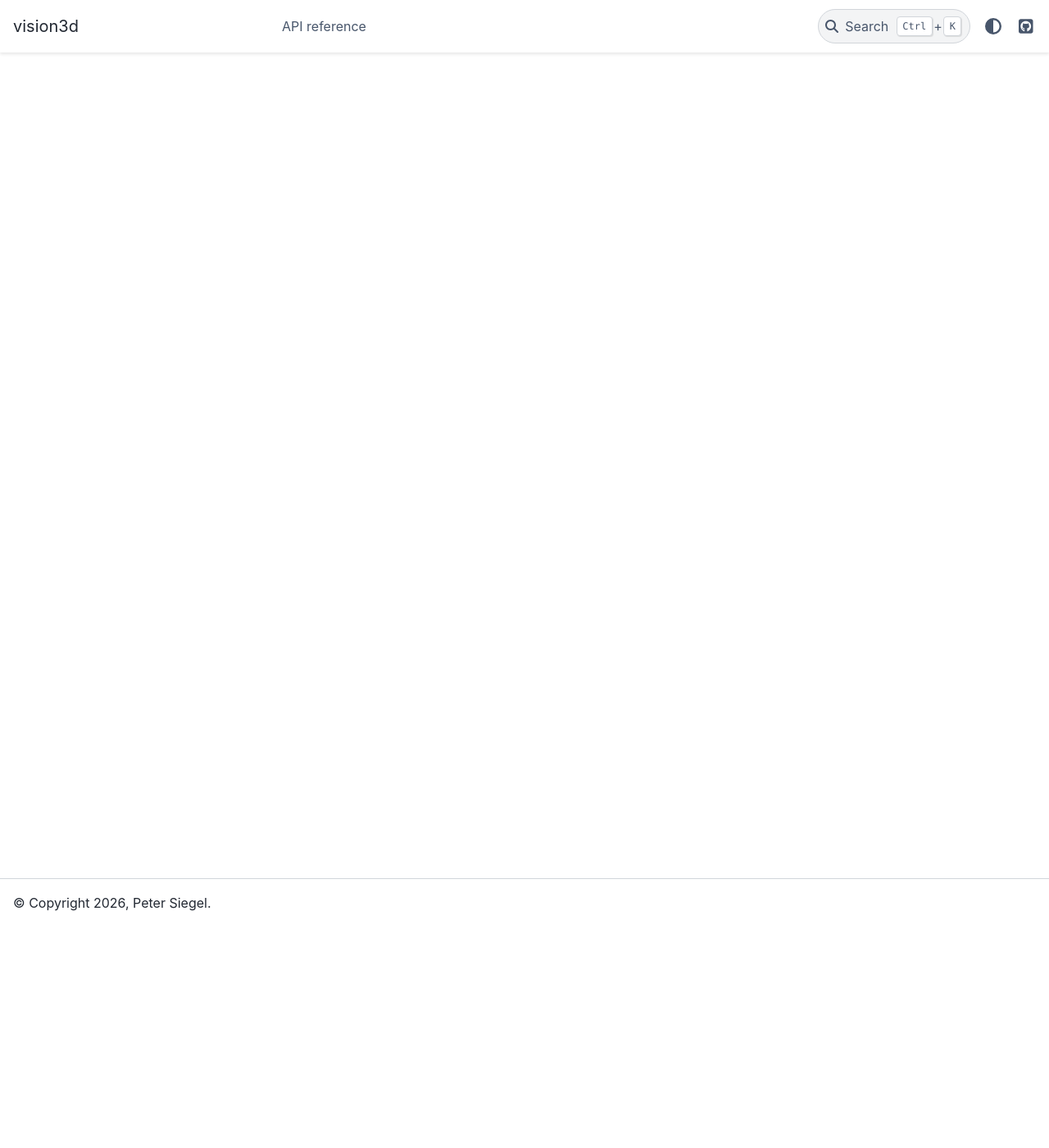
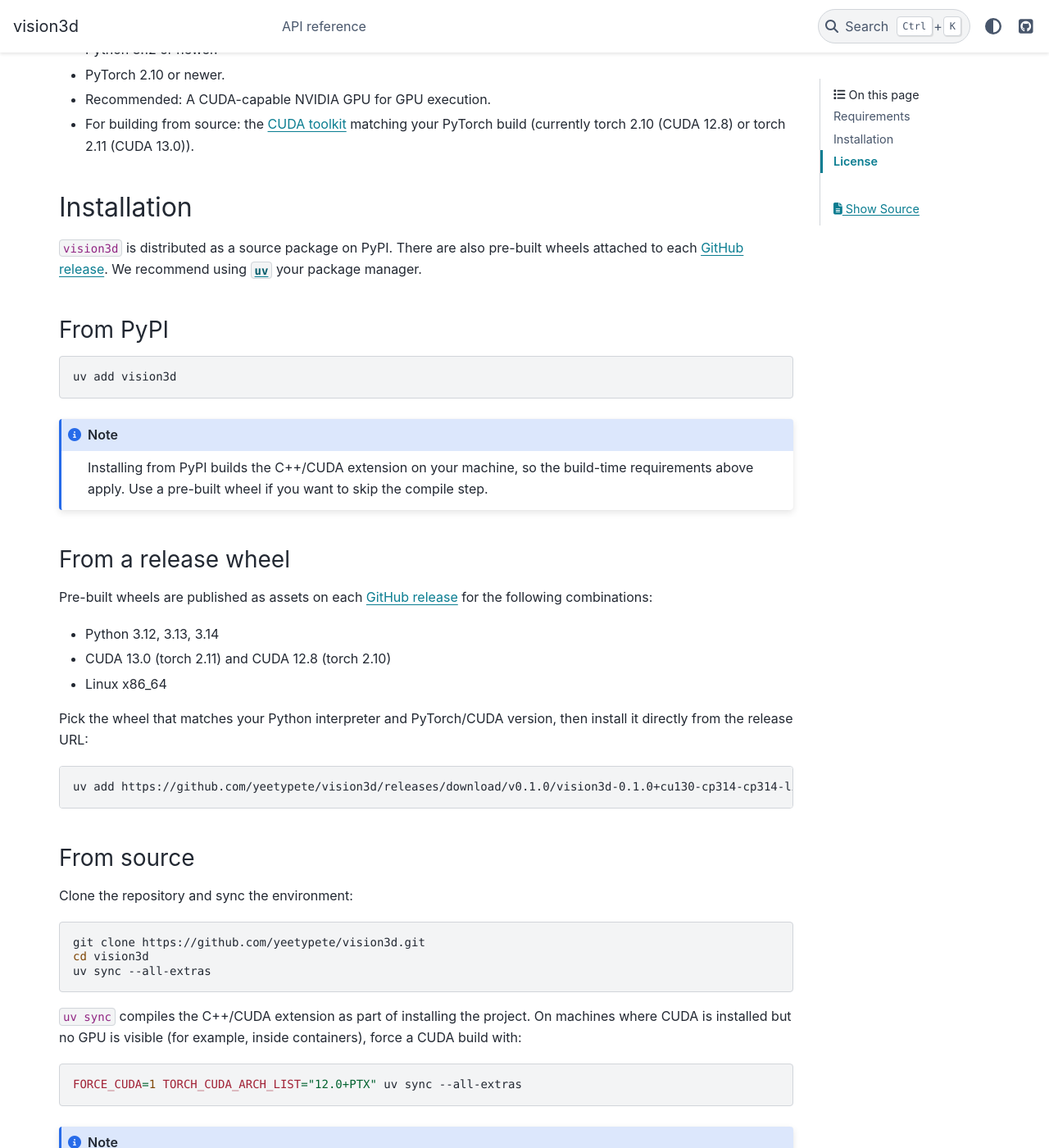
Before and after one commit to yeetypete/vision3d, a Sphinx documentation site: the page built from docs/source/index.md, in a window 1280 px wide and 1400 px high, scrolled down 270 px. Shown: the whole window at 82% size. Built offline with Sphinx 7.4.7 and the PyData theme 0.15.4, drawn with Linux system fonts in a browser that asks for light colours; before the commit the page ends 900 px from its top, so only the background shows below that; some of the changed text lies outside the part shown.

Commit message:
feat: add basic README

````diff
--- a/README.md
+++ b/README.md
@@ -0,0 +1,91 @@
+# vision3d
+
+This library is a A 3D extension of
+[torchvision](https://docs.pytorch.org/vision/stable/), providing datasets,
+tensor types, transforms, ops, metrics, and visualization utilities for 3D
+perception tasks.
+
+## Requirements
+
+- Python 3.12 or newer.
+- PyTorch 2.10 or newer.
+- Recommended: A CUDA-capable NVIDIA GPU for GPU execution.
+- For building from source: the
+  [CUDA toolkit](https://developer.nvidia.com/cuda-downloads) matching your
+  PyTorch build (currently torch 2.10 (CUDA 12.8) or torch 2.11 (CUDA 13.0)).
+
+## Installation
+
+`vision3d` is distributed as a source package on PyPI. There are also pre-built
+wheels attached to each
+[GitHub release](https://github.com/yeetypete/vision3d/releases). We recommend
+using [`uv`](https://docs.astral.sh/uv/) your package manager.
+
+### From PyPI
+
+```bash
+uv add vision3d
+```
+
+> [!NOTE] Installing from PyPI builds the C++/CUDA extension on your machine, so
+> the build-time requirements above apply. Use a pre-built wheel if you want to
+> skip the compile step.
+
+### From a release wheel
+
+Pre-built wheels are published as assets on each
+[GitHub release](https://github.com/yeetypete/vision3d/releases) for the
+following combinations:
+
+- Python 3.12, 3.13, 3.14
+- CUDA 13.0 (torch 2.11) and CUDA 12.8 (torch 2.10)
+- Linux x86_64
+
+Pick the wheel that matches your Python interpreter and PyTorch/CUDA version, then
+install it directly from the release URL:
+
+```bash
+uv add https://github.com/yeetypete/vision3d/releases/download/v0.1.0/vision3d-0.1.0+cu130-cp314-cp314-linux_x86_64.whl
+```
+
+### From source
+
+Clone the repository and sync the environment:
+
+```bash
+git clone https://github.com/yeetypete/vision3d.git
+cd vision3d
+uv sync --all-extras
+```
+
+`uv sync` compiles the C++/CUDA extension as part of installing the project. On
+machines where CUDA is installed but no GPU is visible (for example, inside
+containers), force a CUDA build with:
+
+```bash
+FORCE_CUDA=1 TORCH_CUDA_ARCH_LIST="12.0+PTX" uv sync --all-extras
+```
+
+> [!NOTE]
+> `TORCH_CUDA_ARCH_LIST` selects which NVIDIA compute capabilities to compile
+> CUDA kernels for (e.g. `12.0` for RTX 50-series). See the
+> [PyTorch docs](https://docs.pytorch.org/docs/stable/cpp_extension.html#torch.utils.cpp_extension.CUDAExtension)
+> for the full syntax.
+
+To produce a wheel locally:
+
+```bash
+uv build
+```
+
+### Extras
+
+- `nuscenes`: pulls in `nuscenes-devkit` for the nuScenes dataset loader.
+- `viz`: pulls in `rerun-sdk` for the visualization utilities in `vision3d.viz`.
+
+Request them at install time, for example: `uv add 'vision3d[nuscenes,viz]'`.
+
+## License
+
+`vision3d` is released under the
+[BSD 3-Clause License](https://github.com/yeetypete/vision3d/blob/main/LICENSE).
--- a/docs/source/index.md
+++ b/docs/source/index.md
@@ -1,8 +1,13 @@
-# vision3d documentation
+<!-- markdownlint-disable-next-line MD041 -->
+```{include} ../../README.md
+:relative-docs: docs/source/
+:relative-images:
+```
 
 ```{toctree}
 :maxdepth: 2
 :caption: Contents:
+:hidden:
 
 api/index
 ```
````
